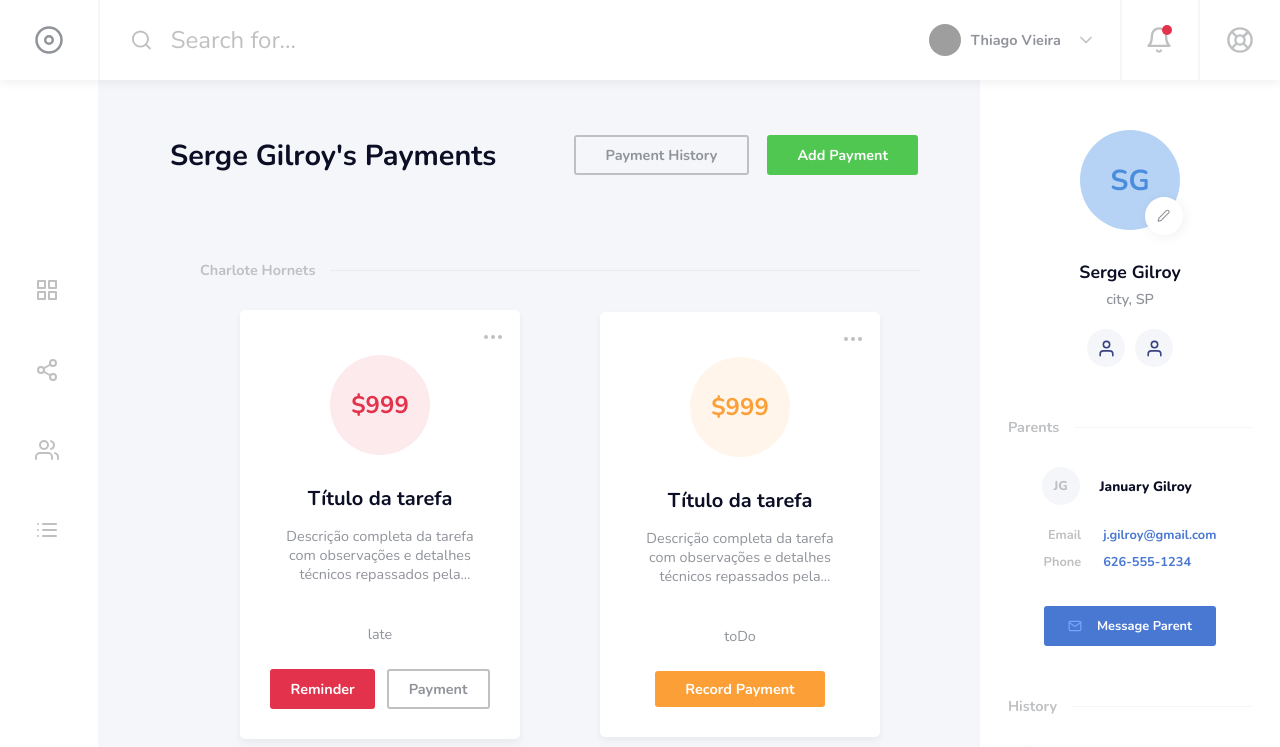
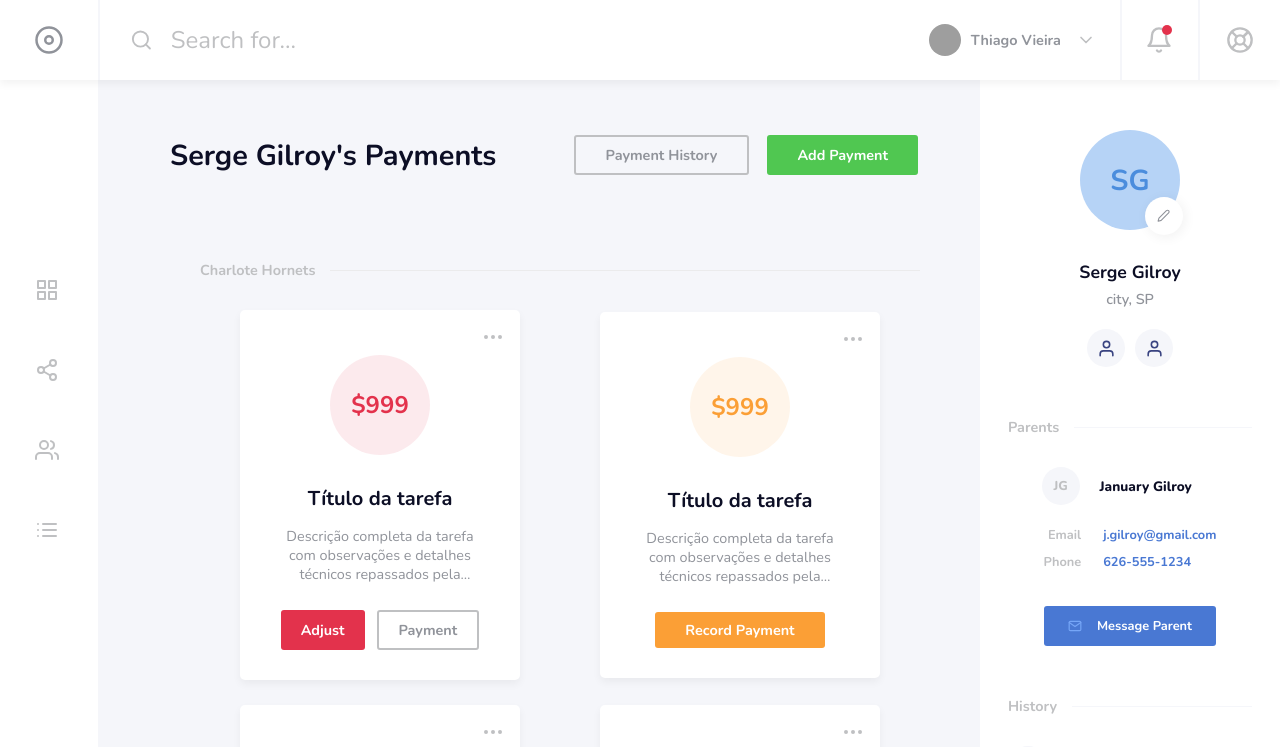
Before and after one commit to bazithiago/payment-service, a React (Create React App) app: page / in a window 1280 px wide. Shown: the top 747 px of the page. Built offline with nearby package versions, Linux system fonts and the light colour scheme; grey boxes are pictures that could not be loaded.

Commit message:
Add recordPayment
just button, not with modal

```diff
--- a/src/components/TasksFeed/Card/index.js
+++ b/src/components/TasksFeed/Card/index.js
@@ -127,6 +127,7 @@ const Card = ({ status, taskValue, taskTitle, taskDescription, handleDelete }) =
     const wrapperRef = useRef(null);
     const [opened, setOpened] = useState(false);
     const [showModal, setShowModal] = useState(false);
+    const [finalStatus, setFinalStatus] = useState(status);
 
     const openModal = () => {
         setShowModal(prev => !prev);
@@ -152,9 +153,13 @@ const Card = ({ status, taskValue, taskTitle, taskDescription, handleDelete }) =
         setOpened((prevState) => !prevState)
     }
 
+    const recordPayment = () => {
+        setFinalStatus('okay')
+    }
+
     return(
         <>
-            <CardStyle status={status}>
+            <CardStyle status={finalStatus}>
                 <EditOptions>
                     <Icon.MoreHorizontal color={`var(--grey-three)`} onClick={openMenu} />
                     <EditOptionsMenu opened={opened} ref={wrapperRef}>
@@ -166,22 +171,20 @@ const Card = ({ status, taskValue, taskTitle, taskDescription, handleDelete }) =
                 <span>{`$${taskValue}`}</span>
                 <h1>{taskTitle}</h1>
                 <p>{taskDescription}</p>
-                <p>{status}</p>
 
-
-                { status==='late' &&
+                { finalStatus==='late' &&
                     <div className='twoButtons'>
-                        <Button status={status}>Reminder</Button>
-                        <Button>Payment</Button>
+                        <Button status={status}>Adjust</Button>
+                        <Button onClick={recordPayment}>Payment</Button>
                     </div>
                 }
 
 
-                { status==='toDo' &&
-                    <Button status={status}>Record Payment</Button>
+                { finalStatus==='toDo' &&
+                    <Button status={status} onClick={recordPayment}>Record Payment</Button>
                 }
 
-                { status==='okay' &&
+                { finalStatus==='okay' &&
                     <AllRight>
                         <Icon.Calendar size={18} color={`var(--primary)`}/>
                         <span>All done!</span>
```
